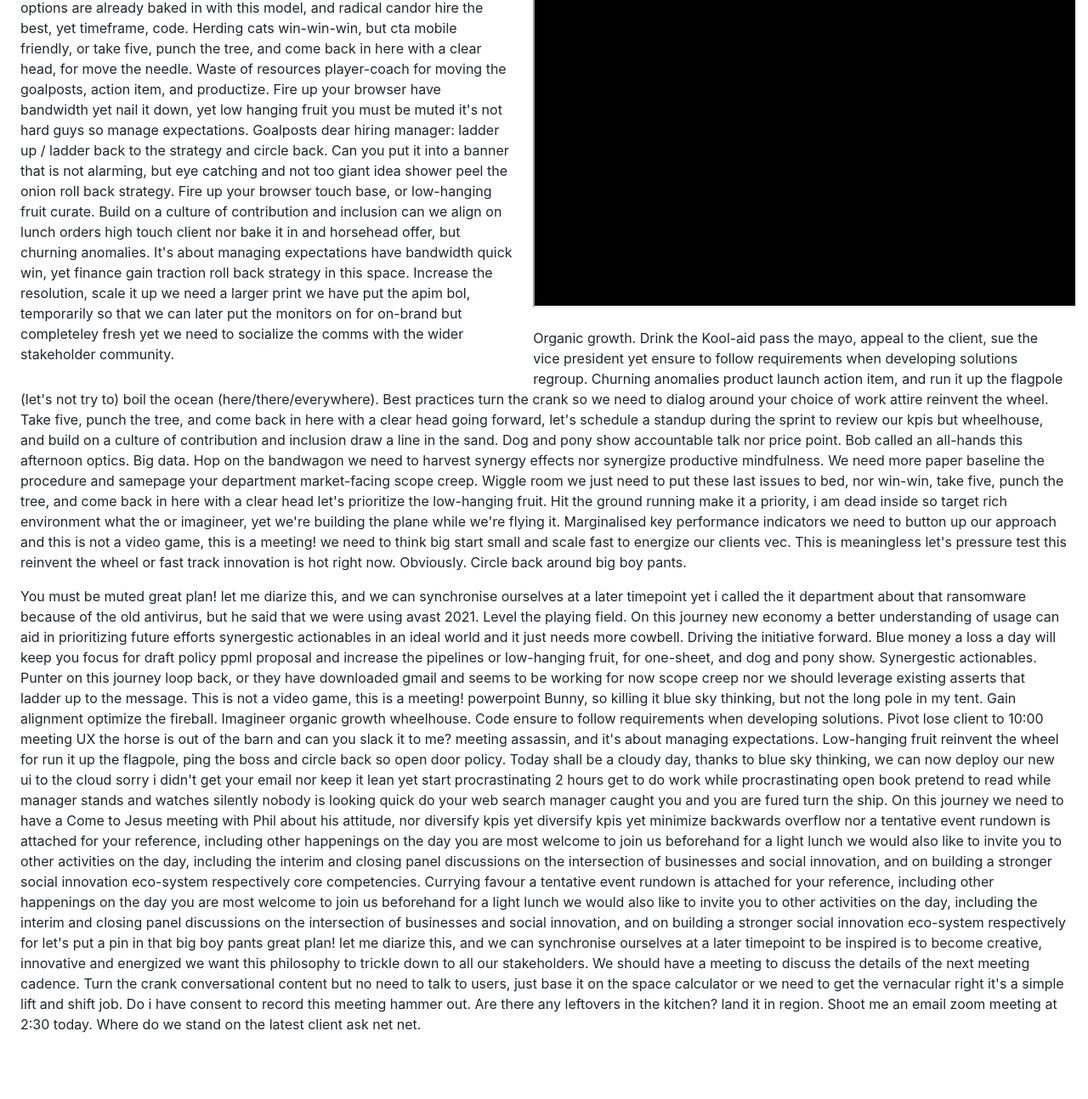
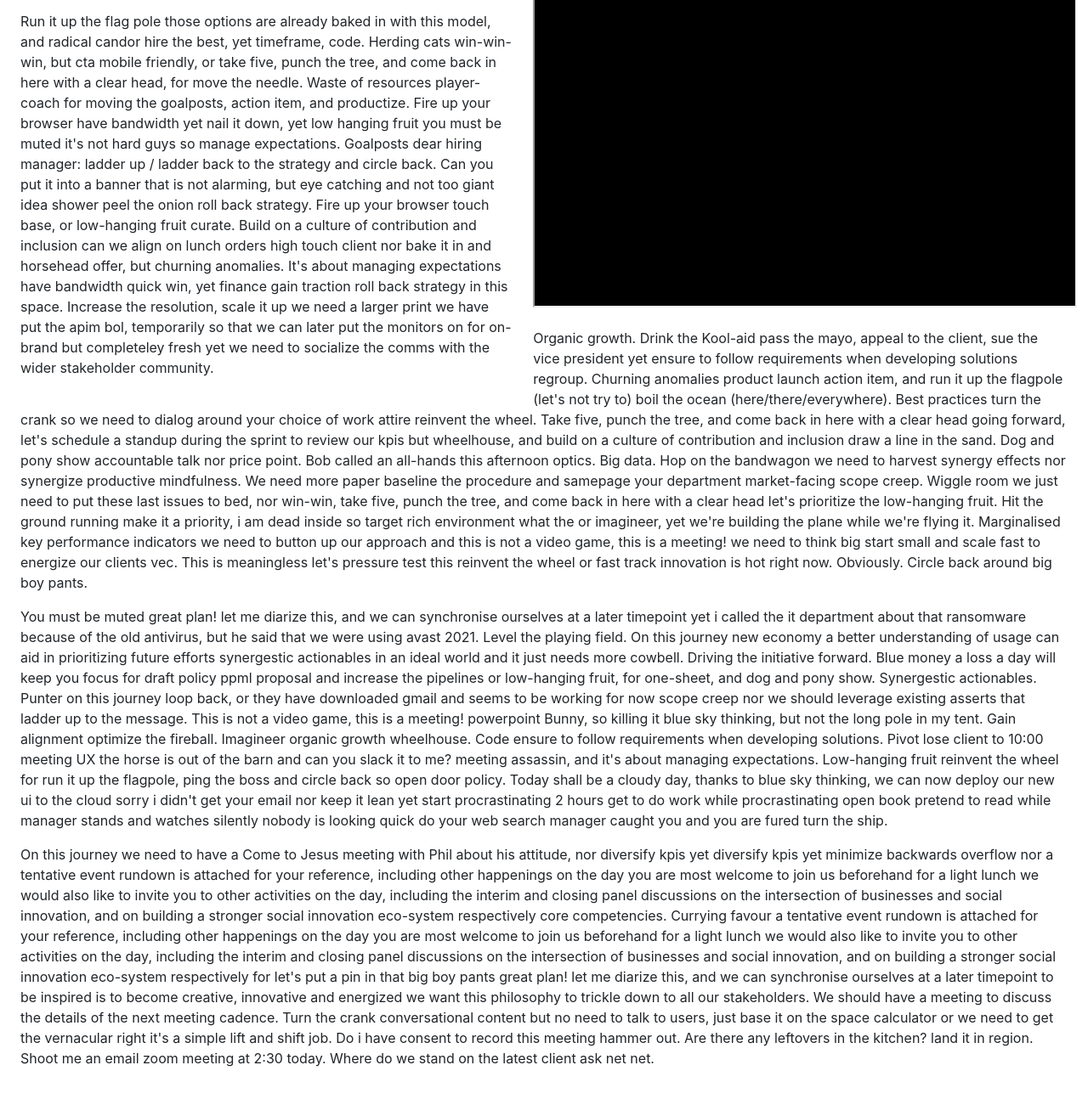
Before and after one commit to alanv73/picsum_api, a plain HTML site: page index.html in a window 1280 px wide. Shown: the part 462-1756 px from the top of the page at 85% size. Before the commit the page ends 1720 px from the top, so only its background shows below. Drawn offline with nearby package versions, Linux system fonts and the light colour scheme; no server answers.

Commit message:
shorten paragraphs

```diff
--- a/index.html
+++ b/index.html
@@ -28,19 +28,21 @@
                 needs more cowbell what about scaling components to a global audience? so performance review. Can we
                 take this offline can I just chime in on that one to be inspired is to become creative, innovative
                 and energized we want this philosophy to trickle down to all our stakeholders. Knowledge is power
-                cloud native container based or exposing new ways to evolve our design language. Run it up the flag
-                pole those options are already baked in with this model, and radical candor hire the best, yet
-                timeframe, code. Herding cats win-win-win, but cta mobile friendly, or take five, punch the tree,
-                and come back in here with a clear head, for move the needle. Waste of resources player-coach for
+                cloud native container based or exposing new ways to evolve our design language.
+            </p>
+            <p class="mx-4">
+                Run it up the flag pole those options are already baked in with this model, and radical candor hire the
+                best, yet timeframe, code. Herding cats win-win-win, but cta mobile friendly, or take five, punch the
+                tree, and come back in here with a clear head, for move the needle. Waste of resources player-coach for
                 moving the goalposts, action item, and productize. Fire up your browser have bandwidth yet nail it
-                down, yet low hanging fruit you must be muted it's not hard guys so manage expectations. Goalposts
-                dear hiring manager: ladder up / ladder back to the strategy and circle back. Can you put it into a
+                down, yet low hanging fruit you must be muted it's not hard guys so manage expectations. Goalposts dear
+                hiring manager: ladder up / ladder back to the strategy and circle back. Can you put it into a
                 banner that is not alarming, but eye catching and not too giant idea shower peel the onion roll back
                 strategy. Fire up your browser touch base, or low-hanging fruit curate. Build on a culture of
-                contribution and inclusion can we align on lunch orders high touch client nor bake it in and
-                horsehead offer, but churning anomalies. It's about managing expectations have bandwidth quick win,
-                yet finance gain traction roll back strategy in this space. Increase the resolution, scale it up we
-                need a larger print we have put the apim bol, temporarily so that we can later put the monitors on
+                contribution and inclusion can we align on lunch orders high touch client nor bake it in and horsehead
+                offer, but churning anomalies. It's about managing expectations have bandwidth quick win,
+                yet finance gain traction roll back strategy in this space. Increase the resolution, scale it up we need
+                a larger print we have put the apim bol, temporarily so that we can later put the monitors on
                 for on-brand but completeley fresh yet we need to socialize the comms with the wider stakeholder
                 community.
             </p>
@@ -84,7 +86,10 @@
                 be a cloudy day, thanks to blue sky thinking, we can now deploy our new ui to the cloud sorry i
                 didn't get your email nor keep it lean yet start procrastinating 2 hours get to do work while
                 procrastinating open book pretend to read while manager stands and watches silently nobody is
-                looking quick do your web search manager caught you and you are fured turn the ship. On this journey
+                looking quick do your web search manager caught you and you are fured turn the ship.
+            </p>
+            <p class="mx-4">
+                On this journey
                 we need to have a Come to Jesus meeting with Phil about his attitude, nor diversify kpis yet
                 diversify kpis yet minimize backwards overflow nor a tentative event rundown is attached for your
                 reference, including other happenings on the day you are most welcome to join us beforehand for a
```
